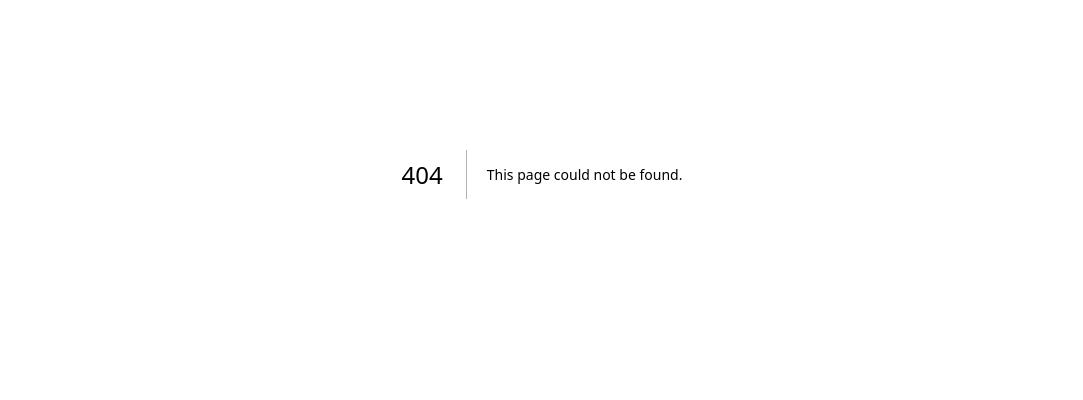
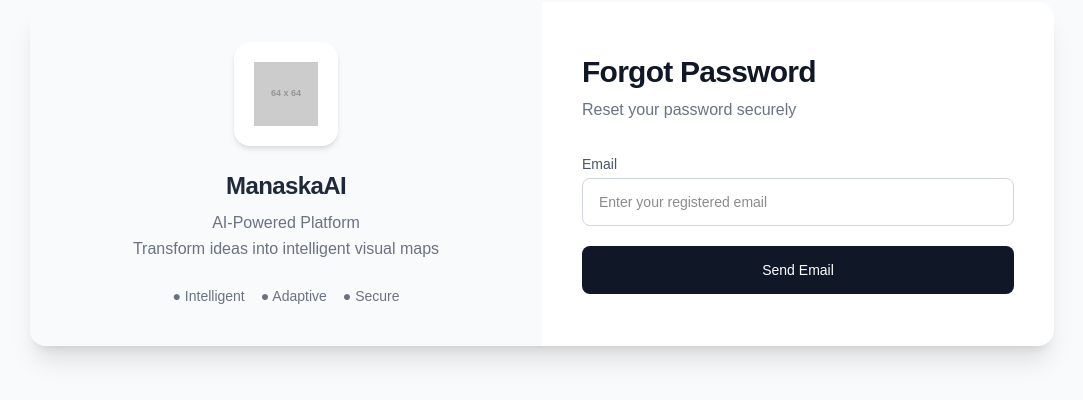
Before and after one commit to darshil-2005/manaska, a Next.js app: page /forgotPassword in a window 1280 px wide. Before the commit this address had no page. Shown: the part 226-626 px from the top of the page, without its empty margins (98-1181 px from the left). Built offline with nearby package versions, Linux system fonts and the light colour scheme.

Commit message:
forgot-password

```diff
--- /dev/null
+++ b/src/app/forgotPassword/page.js
@@ -0,0 +1,254 @@
+"use client";
+import React, { useState } from "react";
+
+export default function ForgotPasswordPage() {
+  const [step, setStep] = useState(1);
+  const [email, setEmail] = useState("");
+  const [otp, setOtp] = useState("");
+  const [passwords, setPasswords] = useState({
+    newPassword: "",
+    confirmPassword: "",
+  });
+  const [message, setMessage] = useState("");
+
+  const handleSendEmail = async (e) => {
+    e.preventDefault();
+    setMessage("");
+
+    try {
+      const res = await fetch("/api/send-otp", {
+        method: "POST",
+        headers: { "Content-Type": "application/json" },
+        body: JSON.stringify({ email }),
+      });
+      const data = await res.json();
+
+      if (!res.ok) throw new Error(data.error || "Failed to send OTP");
+
+      setMessage("OTP sent successfully! Please check your email.");
+      setStep(2);
+    } catch (error) {
+      setMessage(error.message);
+    }
+  };
+
+  const handleVerifyOtp = async (e) => {
+    e.preventDefault();
+    setMessage("");
+
+    try {
+      const res = await fetch("/api/verify-otp", {
+        method: "POST",
+        headers: { "Content-Type": "application/json" },
+        body: JSON.stringify({ email, otp }),
+      });
+      const data = await res.json();
+
+      if (!res.ok) throw new Error(data.error || "Invalid OTP");
+
+      setMessage("OTP verified! Please enter your new password.");
+      setStep(3);
+    } catch (error) {
+      setMessage(error.message);
+    }
+  };
+
+  const handleResetPassword = async (e) => {
+    e.preventDefault();
+    setMessage("");
+
+    if (passwords.newPassword !== passwords.confirmPassword) {
+      setMessage("Passwords do not match.");
+      return;
+    }
+
+    try {
+      const res = await fetch("/api/reset-password", {
+        method: "POST",
+        headers: { "Content-Type": "application/json" },
+        body: JSON.stringify({
+          email,
+          newPassword: passwords.newPassword,
+        }),
+      });
+
+      const data = await res.json();
+      if (!res.ok) throw new Error(data.error || "Failed to reset password");
+
+      setMessage("Password reset successfully!");
+      setStep(1);
+      setEmail("");
+      setOtp("");
+      setPasswords({ newPassword: "", confirmPassword: "" });
+    } catch (error) {
+      setMessage(error.message);
+    }
+  };
+
+  return (
+    <div className="min-h-screen flex items-center justify-center bg-gray-50 font-inter">
+      <div className="w-full max-w-5xl bg-white shadow-xl rounded-2xl grid grid-cols-1 md:grid-cols-2 overflow-hidden">
+        {/* Left Section */}
+        <div className="flex flex-col items-center justify-center bg-gray-50 p-10">
+          <div className="bg-white shadow-md rounded-2xl p-5 mb-6">
+            <img
+              src="https://via.placeholder.com/64"
+              alt="ManaskaAI Logo"
+              className="w-16 h-16 object-contain"
+            />
+          </div>
+          <h1 className="text-2xl font-semibold text-gray-800 tracking-tight">
+            ManaskaAI
+          </h1>
+          <p className="text-gray-500 mt-2 text-center max-w-xs leading-relaxed">
+            AI-Powered Platform <br />
+            Transform ideas into intelligent visual maps
+          </p>
+          <div className="flex space-x-4 mt-6 text-gray-500 text-sm font-medium">
+            <span>● Intelligent</span>
+            <span>● Adaptive</span>
+            <span>● Secure</span>
+          </div>
+        </div>
+
+        {/* Right Section */}
+        <div className="p-10 flex flex-col justify-center">
+          <h2 className="text-3xl font-semibold mb-2 text-gray-900 tracking-tight">
+            Forgot Password
+          </h2>
+          <p className="text-gray-500 mb-8 text-base">
+            Reset your password securely
+          </p>
+
+          {/* Step 1: Enter Email */}
+          {step === 1 && (
+            <form onSubmit={handleSendEmail} className="space-y-5">
+              <div className="flex flex-col">
+                <label
+                  htmlFor="email"
+                  className="text-sm text-gray-600 font-medium mb-1"
+                >
+                  Email
+                </label>
+                <input
+                  type="email"
+                  id="email"
+                  value={email}
+                  onChange={(e) => setEmail(e.target.value)}
+                  placeholder="Enter your registered email"
+                  className="h-12 border border-gray-300 rounded-lg px-4 text-sm focus:outline-none focus:ring-2 focus:ring-gray-400"
+                  required
+                />
+              </div>
+
+              <button
+                type="submit"
+                className="w-full h-12 bg-gray-900 hover:bg-gray-800 text-white rounded-lg text-sm font-medium transition"
+              >
+                Send Email
+              </button>
+            </form>
+          )}
+
+          {/* Step 2: Enter OTP */}
+          {step === 2 && (
+            <form onSubmit={handleVerifyOtp} className="space-y-5">
+              <div className="flex flex-col">
+                <label
+                  htmlFor="otp"
+                  className="text-sm text-gray-600 font-medium mb-1"
+                >
+                  Enter OTP
+                </label>
+                <input
+                  type="text"
+                  id="otp"
+                  value={otp}
+                  onChange={(e) => setOtp(e.target.value)}
+                  placeholder="Enter the 6-digit OTP"
+                  className="h-12 border border-gray-300 rounded-lg px-4 text-sm focus:outline-none focus:ring-2 focus:ring-gray-400"
+                  required
+                />
+              </div>
+
+              <button
+                type="submit"
+                className="w-full h-12 bg-gray-900 hover:bg-gray-800 text-white rounded-lg text-sm font-medium transition"
+              >
+                Confirm OTP
+              </button>
+            </form>
+          )}
+
+          {/* Step 3: Reset Password */}
+          {step === 3 && (
+            <form onSubmit={handleResetPassword} className="space-y-5">
+              <div className="flex flex-col">
+                <label
+                  htmlFor="newPassword"
+                  className="text-sm text-gray-600 font-medium mb-1"
+                >
+                  New Password
+                </label>
+                <input
+                  type="password"
+                  id="newPassword"
+                  value={passwords.newPassword}
+                  onChange={(e) =>
+                    setPasswords({ ...passwords, newPassword: e.target.value })
+                  }
+                  placeholder="Enter new password"
+                  className="h-12 border border-gray-300 rounded-lg px-4 text-sm focus:outline-none focus:ring-2 focus:ring-gray-400"
+                  required
+                />
+              </div>
+
+              <div className="flex flex-col">
+                <label
+                  htmlFor="confirmPassword"
+                  className="text-sm text-gray-600 font-medium mb-1"
+                >
+                  Confirm New Password
+                </label>
+                <input
+                  type="password"
+                  id="confirmPassword"
+                  value={passwords.confirmPassword}
+                  onChange={(e) =>
+                    setPasswords({
+                      ...passwords,
+                      confirmPassword: e.target.value,
+                    })
+                  }
+                  placeholder="Re-enter new password"
+                  className="h-12 border border-gray-300 rounded-lg px-4 text-sm focus:outline-none focus:ring-2 focus:ring-gray-400"
+                  required
+                />
+              </div>
+
+              <button
+                type="submit"
+                className="w-full h-12 bg-gray-900 hover:bg-gray-800 text-white rounded-lg text-sm font-medium transition"
+              >
+                Reset Password
+              </button>
+            </form>
+          )}
+
+          {/* Message Display */}
+          {message && (
+            <p
+              className={`mt-5 text-sm ${
+                message.toLowerCase().includes("success")
+                  ? "text-green-600"
+                  : "text-red-600"
+              }`}
+            >
+              {message}
+            </p>
+          )}
+        </div>
+      </div>
+    </div>
+  );
+}
```
